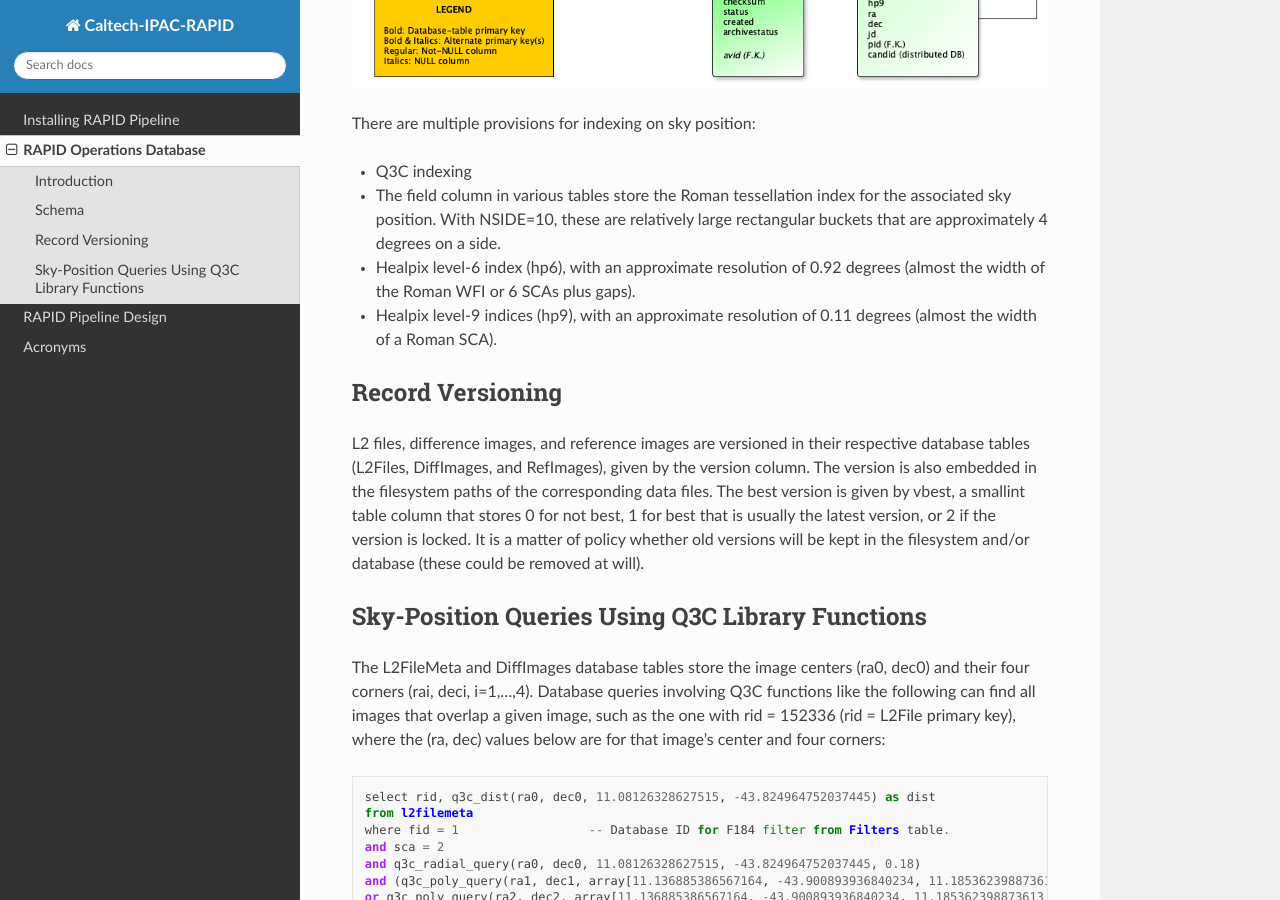
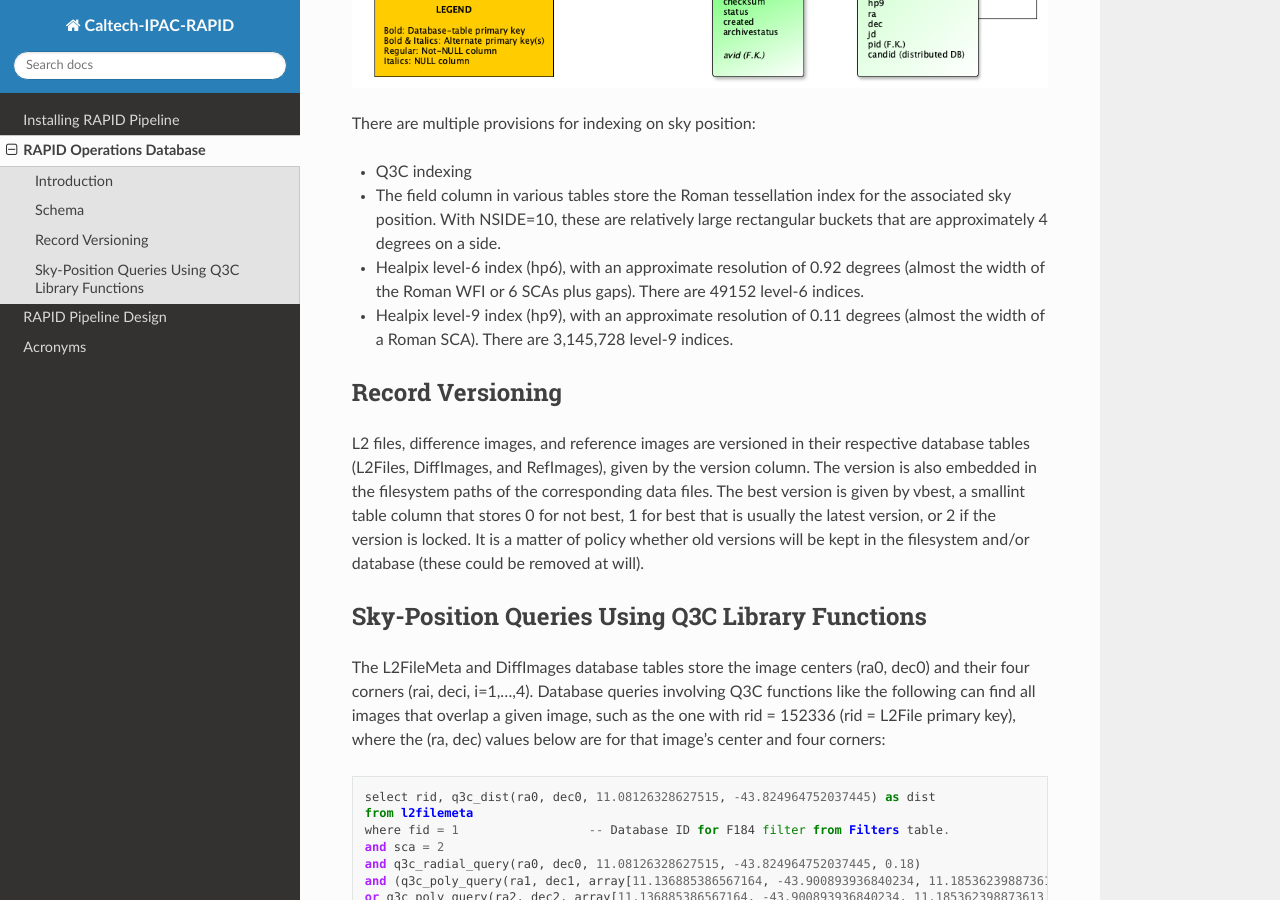
Before and after one commit to Caltech-IPAC/rapid, a Sphinx documentation site: the page built from docs/source/db/db.rst, in a window 1280 px wide and 900 px high, scrolled down 1675 px. Built offline with Sphinx 7.4.7 and the Read the Docs theme 2.0.0, drawn with Linux system fonts in a browser that asks for light colours.

Commit message:
Added total numbers of hp6 and hp9 indices for reference.

```diff
--- a/docs/source/db/db.rst
+++ b/docs/source/db/db.rst
@@ -43,7 +43,9 @@ There are multiple provisions for indexing on sky position:
 * The field column in various tables store the Roman tessellation index for the associated sky position.
   With NSIDE=10, these are relatively large rectangular buckets that are approximately 4 degrees on a side.
 * Healpix level-6 index (hp6), with an approximate resolution of 0.92 degrees (almost the width of the Roman WFI or 6 SCAs plus gaps).
-* Healpix level-9 indices (hp9), with an approximate resolution of 0.11 degrees (almost the width of a Roman SCA).
+  There are 49152 level-6 indices.
+* Healpix level-9 index (hp9), with an approximate resolution of 0.11 degrees (almost the width of a Roman SCA).
+  There are 3,145,728 level-9 indices.
 
 Record Versioning
 ************************************
```
